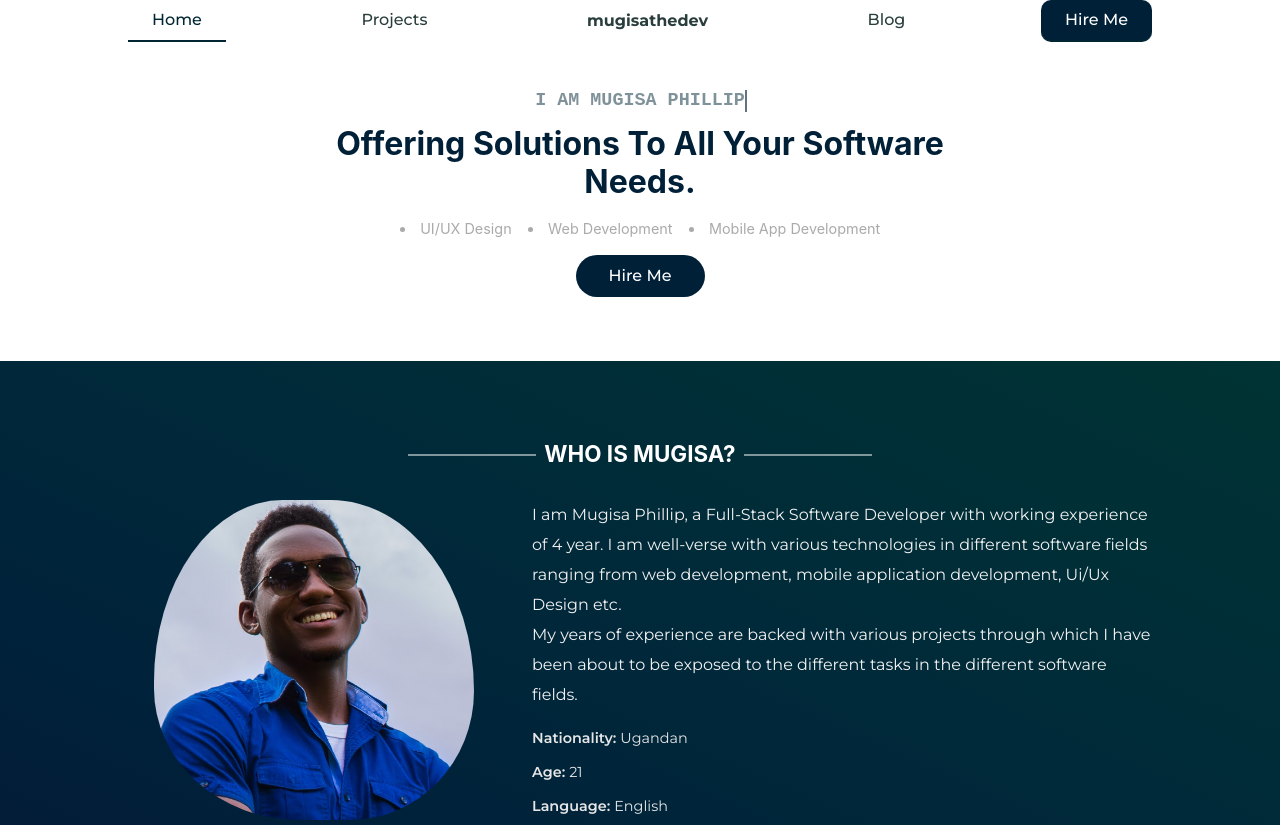
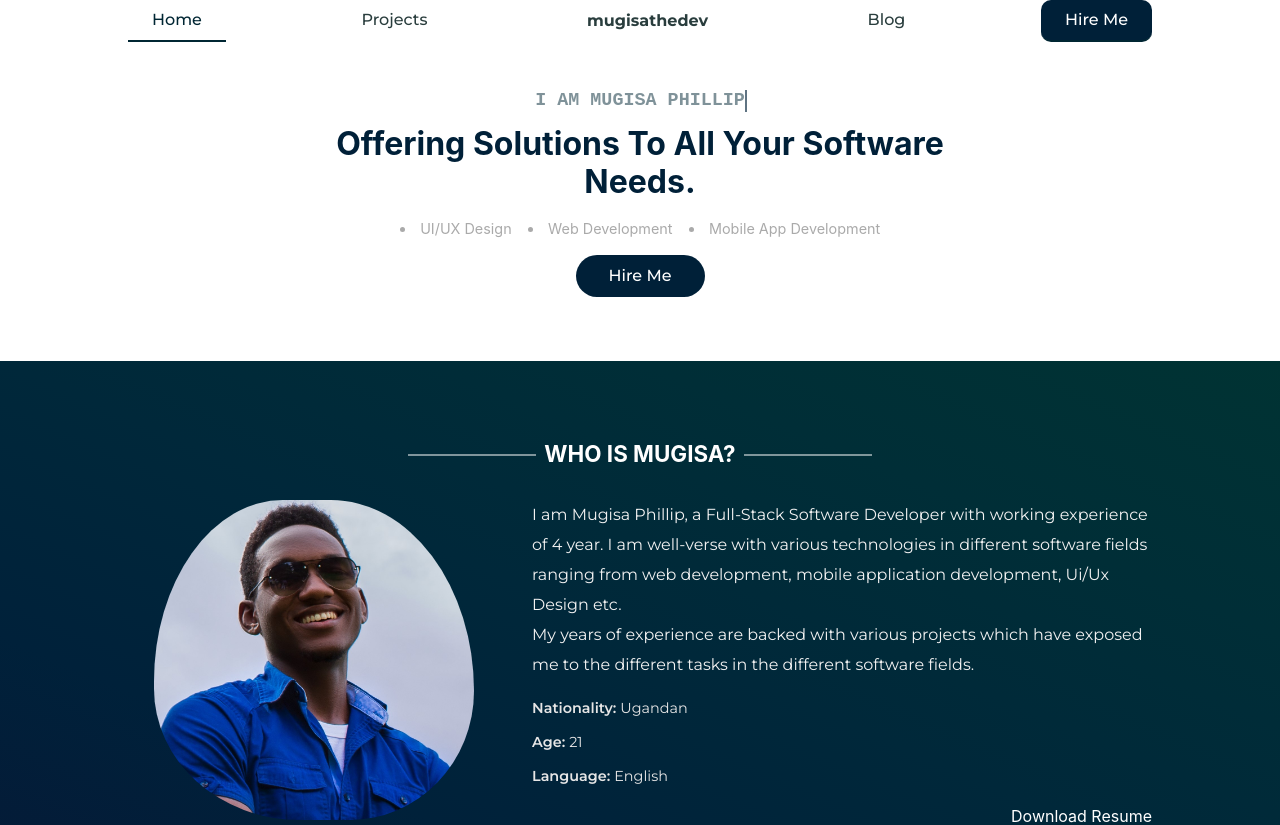
Before and after one commit to phillipmugisa/portfolio, a React (Create React App) app in the folder frontend/: page / in a window 1280 px wide. Shown: the top 825 px of the page. Built offline with nearby package versions, Linux system fonts and the light colour scheme.

Commit message:
Frontend refactor

```diff
--- a/frontend/src/components/About.jsx
+++ b/frontend/src/components/About.jsx
@@ -13,7 +13,7 @@ const About = () => {
                     <p>
                         I am Mugisa Phillip, a Full-Stack Software Developer with working experience of 4 year. I am well-verse with various technologies in different software fields ranging from web development, mobile application development, Ui/Ux Design etc.
                         <br/>
-                        My years of experience are backed with various projects through which I have been about to be exposed to the different tasks in the different software fields.
+                        My years of experience are backed with various projects which have exposed me to the different tasks in the different software fields.
                     </p>
                     <div className="sub-details grid">
                         <p>
```
